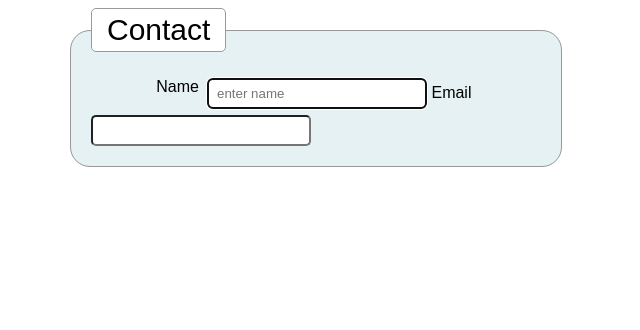
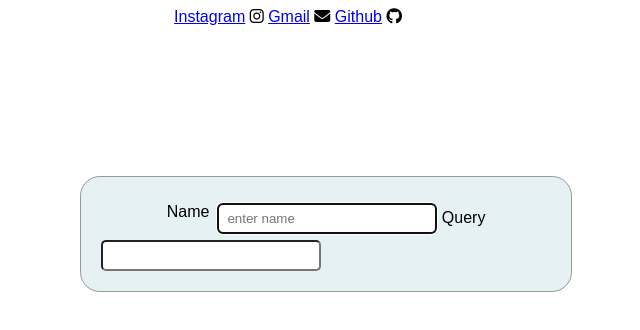
Before and after one commit to Katie1788/stream1portfolio, a website: page contact.html in a window 1280 px wide. Shown: the whole page, without its empty margins (372-1012 px from the left). Drawn offline with nearby package versions, Linux system fonts and the light colour scheme; a web font is replaced by a local one.

Commit message:
Add files via upload

```diff
--- a/contact.html
+++ b/contact.html
@@ -3,8 +3,8 @@
    <head>
    <meta charset="UTF-">
      <title>Contact</title>
-     <link href='http://fonts.googleapis.com/css?family=Palanquin' rel='stylesheet' type='text/css'>
-
+     <link href='http://fonts.googleapis.com/css?family=Palanquin' rel='stylesheet' type='text/css'/>
+     <script src="https://use.fontawesome.com/5a95604da2.js"></script>
      <style type="text/css">
       body{
       	font-family: 'Palanquin', sans-serif;
@@ -12,20 +12,21 @@
 
       #container{
       	width: 400px;
-      	margin: auto;
+      	margin: 150px;
+      	margin-left: 35%;
       }
 
      #input_types{
      	background-color: whitesmoke;
      }
      .submit{
-     	margin-bottom: 10xpx;
+     	margin-bottom: 10px;
      	margin-left: 100px;
      }
      .label{
      	display: inline-block;
-     	float: left;
-     	clear: left;
+     	float: center;
+     	clear: center;
      	text-align: left;
      	width: 100px;
      	margin-top: 5px;
@@ -80,20 +81,43 @@
             background-attachment: fixed;
 
         }
+        .nav{
+            margin: 0;
+            text-align: center;
+        }
+        .nav li{
+            display: inline-block;
+            text-align: center;
+            zoom: 1;
+            *display: inline;
+
+        }
+        .nav a{
+            display: inline-block;
+        }
+
      </style>
      </head>
      <body>
+     <ul class="nav">
+       <li><a href="/">Instagram</a></li>
+       <i class="fa fa-instagram" aria-hidden="true"></i>
+       <li><a href="/">Gmail</a></li>
+       <i class="fa fa-envelope" aria-hidden="true"></i>
+       <li><a href="/">Github</a></li>
+       <i class="fa fa-github" aria-hidden="true"></i>
+       </ul>
+
        <div id="container">
 
          <form>
            <fieldset>
-             <legend>Contact</legend>
 
              <label for="name" class="field">Name</label>
              <input type="text" id="name" placeholder="enter name" name="name" autocomplete="on" autofocus placeholder="name"/>
 
-             <label for="email">Email</label>
-             <input id="email"/>
+             <label for="query">Query</label>
+             <input id="query"/>
 
 
              </fieldset>
@@ -102,4 +126,6 @@
          </div>
 
          </body>
+         <script src='http://code.jquery.com/jquery.min.js'></script>
+         <script src='bootstrap/js/bootstrap.min.js'></script>
          </html>
```
